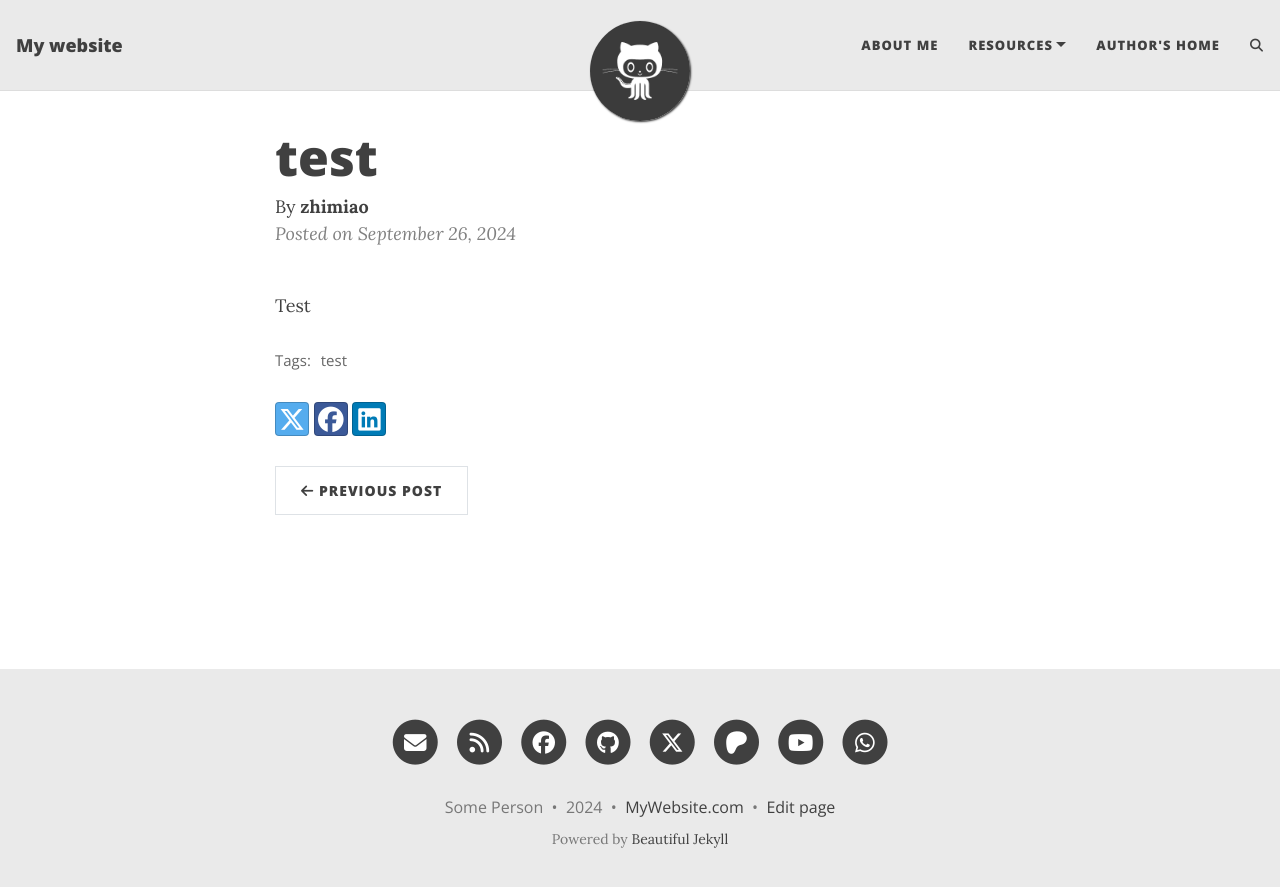
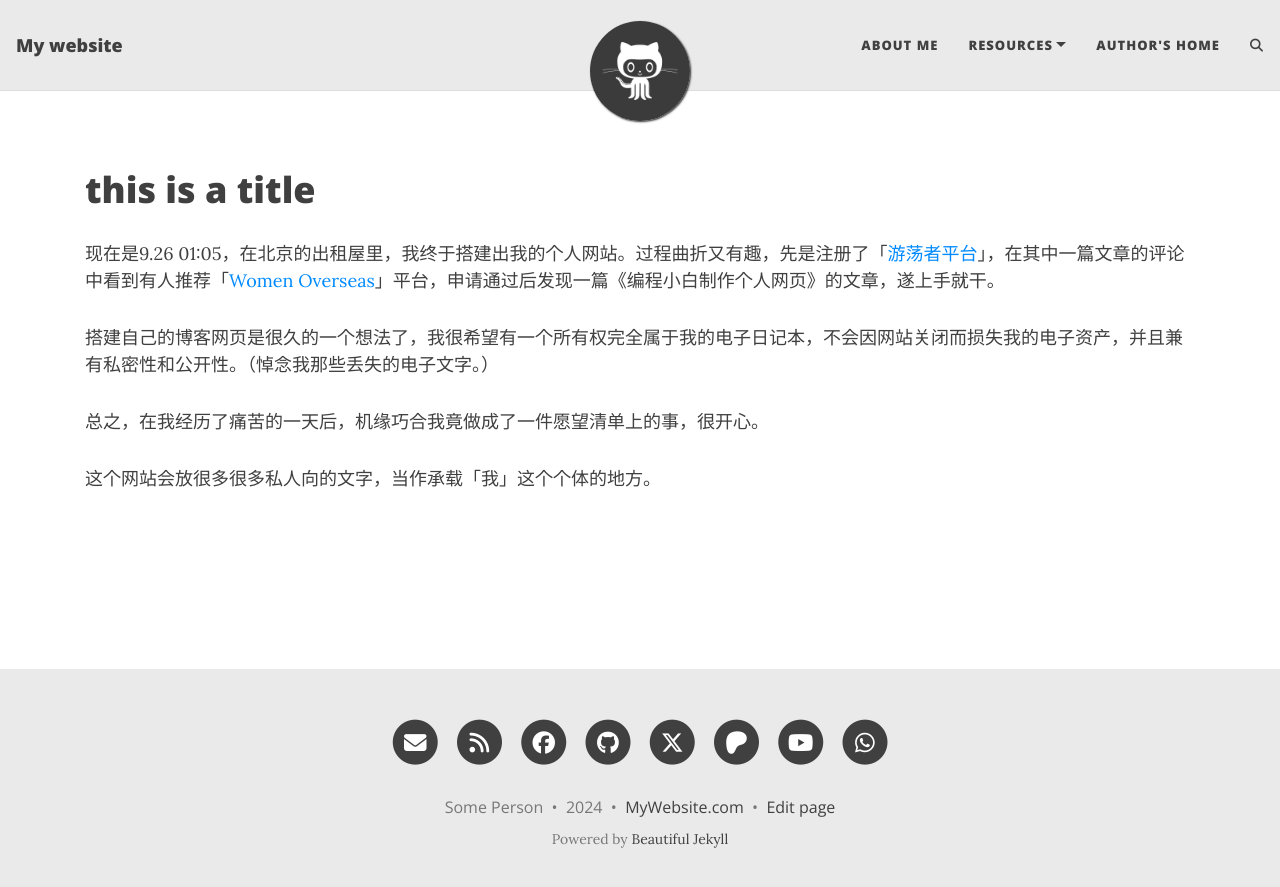
Before and after one commit to zhimiao39/coconuts.github.io, a Jekyll site: the page built from _posts/2024-09-26-test.md, in a window 1280 px wide. Shown: the top 887 px of the page. Built offline with Jekyll 4.4.1, drawn with Linux system fonts in a browser that asks for light colours; comment, search, counter and statistics services are not loaded.

Commit message:
Update 2024-09-26-test.md

```diff
--- a/_posts/2024-09-26-test.md
+++ b/_posts/2024-09-26-test.md
@@ -1,11 +1,21 @@
 ---
-layout: post
-title: test
+layout: default
+title: 我的第一篇博客
+subtitle: First day!
 gh-repo: daattali/beautiful-jekyll
+gh-badge: [star, fork, follow]
 tags: [test]
 comments: true
 mathjax: true
 author: zhimiao
 ---
 
-Test
+# this is a title
+
+现在是9.26 01:05，在北京的出租屋里，我终于搭建出我的个人网站。过程曲折又有趣，先是注册了「[游荡者平台](https://www.youdangzhe.com/?utm_source=substack&utm_medium=email#/pages/recommend/index)」，在其中一篇文章的评论中看到有人推荐「[Women Overseas](https://www.womenoverseas.com/)」平台，申请通过后发现一篇《编程小白制作个人网页》的文章，遂上手就干。
+
+搭建自己的博客网页是很久的一个想法了，我很希望有一个所有权完全属于我的电子日记本，不会因网站关闭而损失我的电子资产，并且兼有私密性和公开性。（悼念我那些丢失的电子文字。）
+
+总之，在我经历了痛苦的一天后，机缘巧合我竟做成了一件愿望清单上的事，很开心。
+
+这个网站会放很多很多私人向的文字，当作承载「我」这个个体的地方。
```
